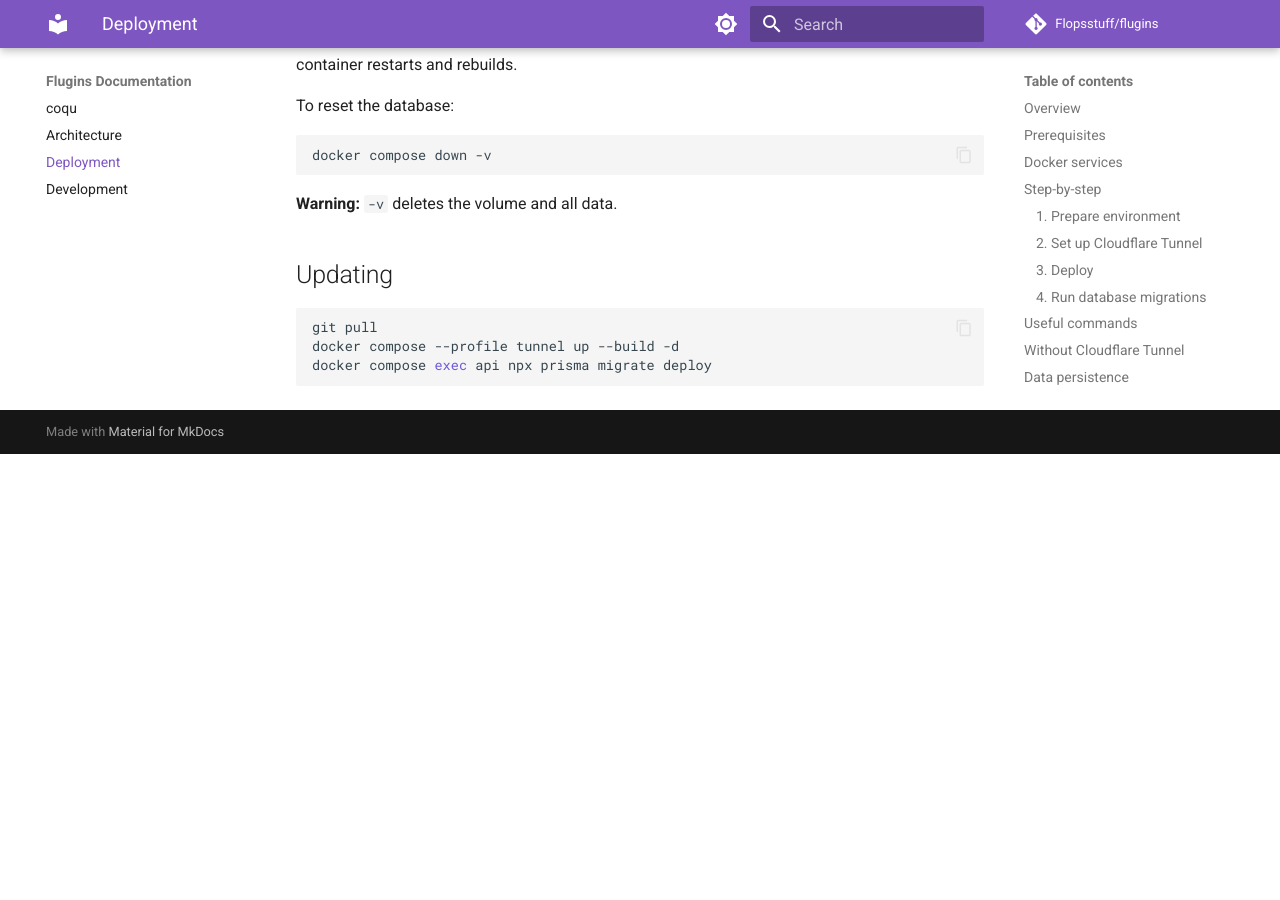
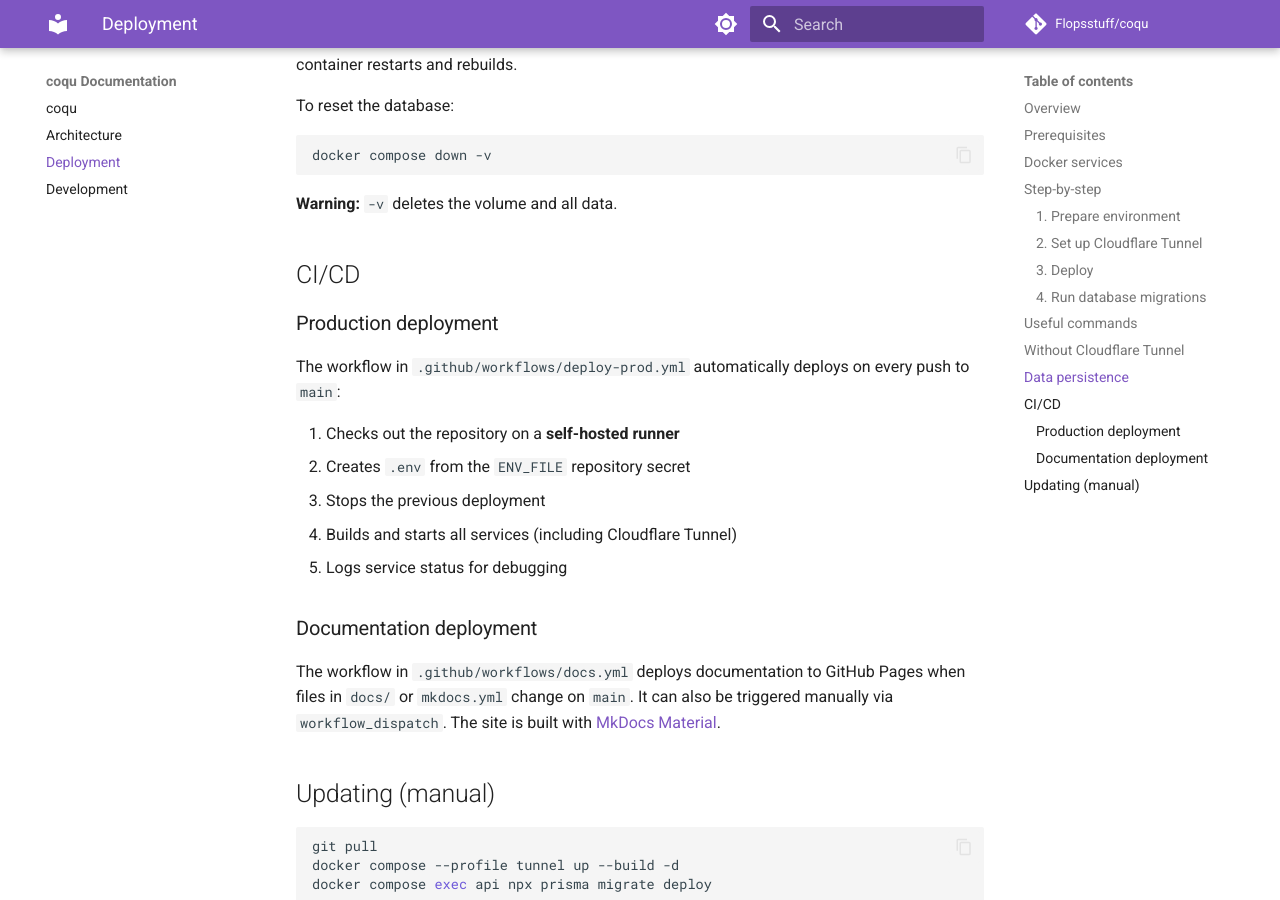
Before and after one commit to Flopsstuff/coqu, an MkDocs documentation site: the page built from docs/deployment.md, in a window 1280 px wide and 900 px high, scrolled down 2292 px. Built offline with MkDocs 1.6.1 and Material for MkDocs 9.7.7, drawn with Linux system fonts in a browser that asks for light colours; comment, search, counter and statistics services are not loaded; before the commit the page ends 2746 px from its top, so only the background shows below that.

Commit message:
📝 Add CLAUDE.md guidance, update documentation for coqu project
- Created `CLAUDE.md` to provide guidance and key patterns for working with the coqu project, a TypeScript monorepo with React frontend, Express REST API, and PostgreSQL.
- `CLAUDE.md` outlines project commands, architecture, key patterns, environment configurations, and deployment instructions using GitHub Actions.
- Updated `architecture.md` to include `POSTGRES_PORT` setting in `.env`.
- Enhanced `deployment.md` with CI/CD workflow details, covering both production and documentation deployment processes.
- Modified `mkdocs.yml` to update site and repo information consistent with the coqu project, ensuring documentation aligns with current project specifics.

````diff
--- a/docs/deployment.md
+++ b/docs/deployment.md
@@ -99,7 +99,23 @@ docker compose down -v
 
 **Warning:** `-v` deletes the volume and all data.
 
-## Updating
+## CI/CD
+
+### Production deployment
+
+The workflow in `.github/workflows/deploy-prod.yml` automatically deploys on every push to `main`:
+
+1. Checks out the repository on a **self-hosted runner**
+2. Creates `.env` from the `ENV_FILE` repository secret
+3. Stops the previous deployment
+4. Builds and starts all services (including Cloudflare Tunnel)
+5. Logs service status for debugging
+
+### Documentation deployment
+
+The workflow in `.github/workflows/docs.yml` deploys documentation to GitHub Pages when files in `docs/` or `mkdocs.yml` change on `main`. It can also be triggered manually via `workflow_dispatch`. The site is built with [MkDocs Material](https://squidfunk.github.io/mkdocs-material/).
+
+## Updating (manual)
 
 ```bash
 git pull
--- a/mkdocs.yml
+++ b/mkdocs.yml
@@ -1,8 +1,8 @@
-site_name: Flugins Documentation
-site_description: Collection of Claude Code plugins
-site_url: https://flopsstuff.github.io/flugins/
-repo_url: https://github.com/Flopsstuff/flugins
-repo_name: Flopsstuff/flugins
+site_name: coqu Documentation
+site_description: Code Query — TypeScript monorepo with a web frontend, REST API, and PostgreSQL database
+site_url: https://flopsstuff.github.io/coqu/
+repo_url: https://github.com/Flopsstuff/coqu
+repo_name: Flopsstuff/coqu
 
 theme:
   name: material
````
Also changed, not shown: AGENTS.md (added, +1 -0 lines), CLAUDE.md (added, +60 -0 lines), docs/architecture.md (+1 -0 lines).
